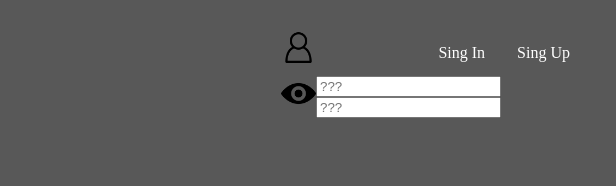
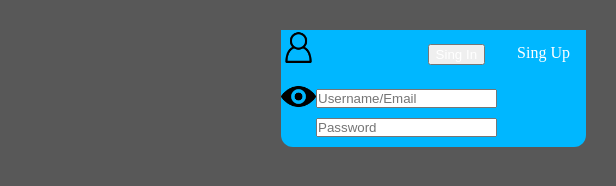
Before and after one commit to 18pingu18/gymSearch, a plain HTML site: page index.html in a window 1280 px wide. Shown: the full height of the page, 664-1280 px from the left. Drawn offline with Linux system fonts and the light colour scheme.

Commit message:
desenvolvimento do dropdown

```diff
--- a/assets/styles/styles.css
+++ b/assets/styles/styles.css
@@ -72,6 +72,7 @@ float: right;
 
 .singBarConteiner {
     width: 25%;
+    display: relative;
 }
 
 .singBar {
@@ -98,6 +99,7 @@ float: right;
 
 .singInBar {
     color: white;
+
 }
 
 .singBar li:hover {
@@ -110,15 +112,28 @@ float: right;
     box-shadow: 0px 0px 15px #cc0303;
 }
 
+.dropdownConteiner {
+    display: absolute;
+    color: white;
+    border-radius: 0% 0% 12px 12px;
+    background-color: rgb(0, 183, 255);
+}
+
 .dropdownConteiner .image {
     height: 35px;
     float: left;
+    margin: 0px;
+    padding: 0px;
 }
 
-.dropdownConteiner {
-    display: block;
-    color: white;
-    padding: auto;
-    margin: auto;
-    border-radius: 0% 0% 12px 12px;
+.dropdownContentUser {
+    flex: right;
+    padding: 0px;
+    margin: 10px 0px 5px 0px;
 }
+
+.dropdownContentPass {
+    flex: right;
+    padding: 0px;
+    margin: 5px 0px 10px 0px;
+}
--- a/index.html
+++ b/index.html
@@ -20,14 +20,14 @@
             </div>
             <div class="singBarConteiner">
                 <ul class="singBar">
-                    <li class="singInBar">Sing In</li>
+                    <li><button class="singInBar" type="button">Sing In</button></li>
                     <li><a href="singUp.html">Sing Up</a></li>
                 </ul>
                 <div class="dropdownConteiner">
                     <img class="image" src="assets/img/user.png" alt="404">
-                    <input class="dropdownContent" type="text" placeholder="???">
+                    <input class="dropdownContentUser" type="text" placeholder="Username/Email">
                     <img class="image" src="assets/img/show.png" alt="404">
-                    <input class="dropdownContent" type="password" placeholder="???">
+                    <input class="dropdownContentPass" type="password" placeholder="Password">
                 </div>
             </div>
             <!--div class="searchBarConteiner">
```
